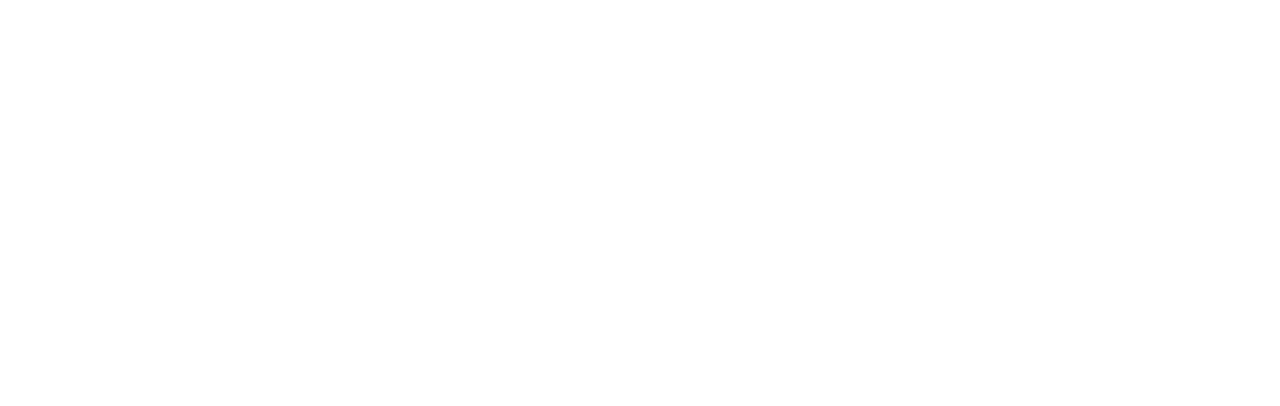
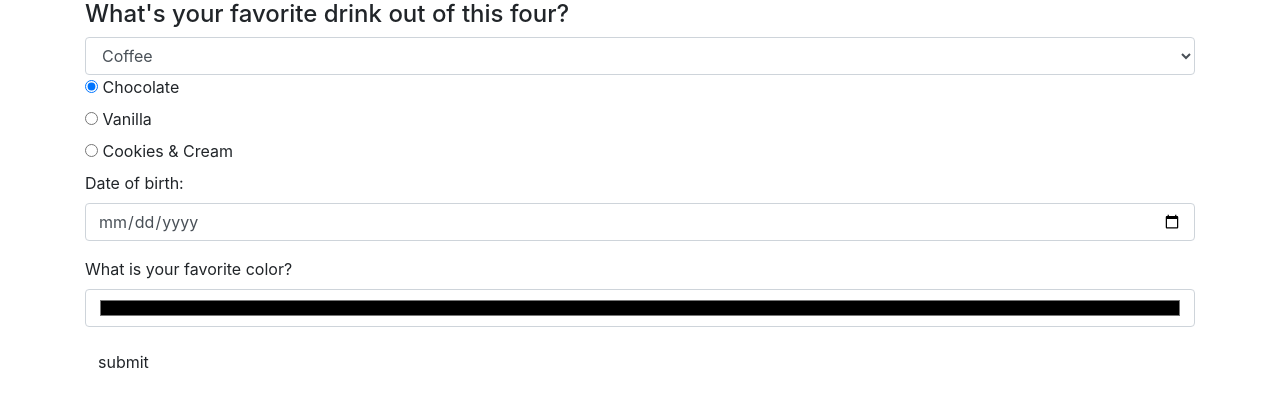
Before and after one commit to ghasemii0/survey, a plain HTML site: page index.html in a window 1280 px wide. Drawn offline with nearby package versions, Linux system fonts and the light colour scheme.

Commit message:
add all the form types

```diff
--- a/index.html
+++ b/index.html
@@ -10,5 +10,51 @@
   </head>
   <body>
 
+
+    <div class="container">
+      <form id="survey">
+      <h4>What's your favorite drink out of this four?</h4>
+        <select class="form-control" id="beverage">
+          <option value="coffee">Coffee</option>
+          <option value="tea">Tea</option>
+          <option value="kombucha">Kombucha</option>
+          <option value="water">Water</option>
+        </select>
+        <div id="iceCream" class="radio">
+          <label>
+            <input type="radio" name="flavor" value="chocolate" checked>
+            Chocolate
+          </label>
+        </div>
+        <div class="radio">
+          <label>
+            <input type="radio" name="flavor" value="vanilla">
+            Vanilla
+          </label>
+        </div>
+        <div class="radio">
+          <label>
+            <input type="radio" name="flavor" value="cookiesandcream">
+            Cookies & Cream
+          </label>
+        </div>
+
+        <div class="form-group">
+        <label for="born">Date of birth:</label>
+        <input id="born" class="form-control" type="date">
+        </div>
+
+        <div class="form-group">
+        <label for="color">What is your favorite color?</label>
+        <input id="color" class="form-control" type="color">
+        </div>
+
+
+        <button type="submit" class="btn">submit</button>
+      </form>
+      <div>
+        <p class="result"></p>
+      </div>
+    </div>
   </body>
 </html>
--- a/js/scripts.js
+++ b/js/scripts.js
@@ -0,0 +1,14 @@
+$(document).ready(function(){
+  $("#survey").submit(function(event){
+    var beverage = $("#beverage").val();
+    var iceCream = $("input:radio[name=flavor]:checked").val();
+    var favoriteColor = $("#color").val();
+    var dob = $("#born").val();
+    //console.log(iceCream);
+    $(".result").append(iceCream);
+    $(".result").append(beverage);
+    $(".result").append(dob);
+    $(".result").append(favoriteColor);
+    event.preventDefault();
+  });
+});
```
